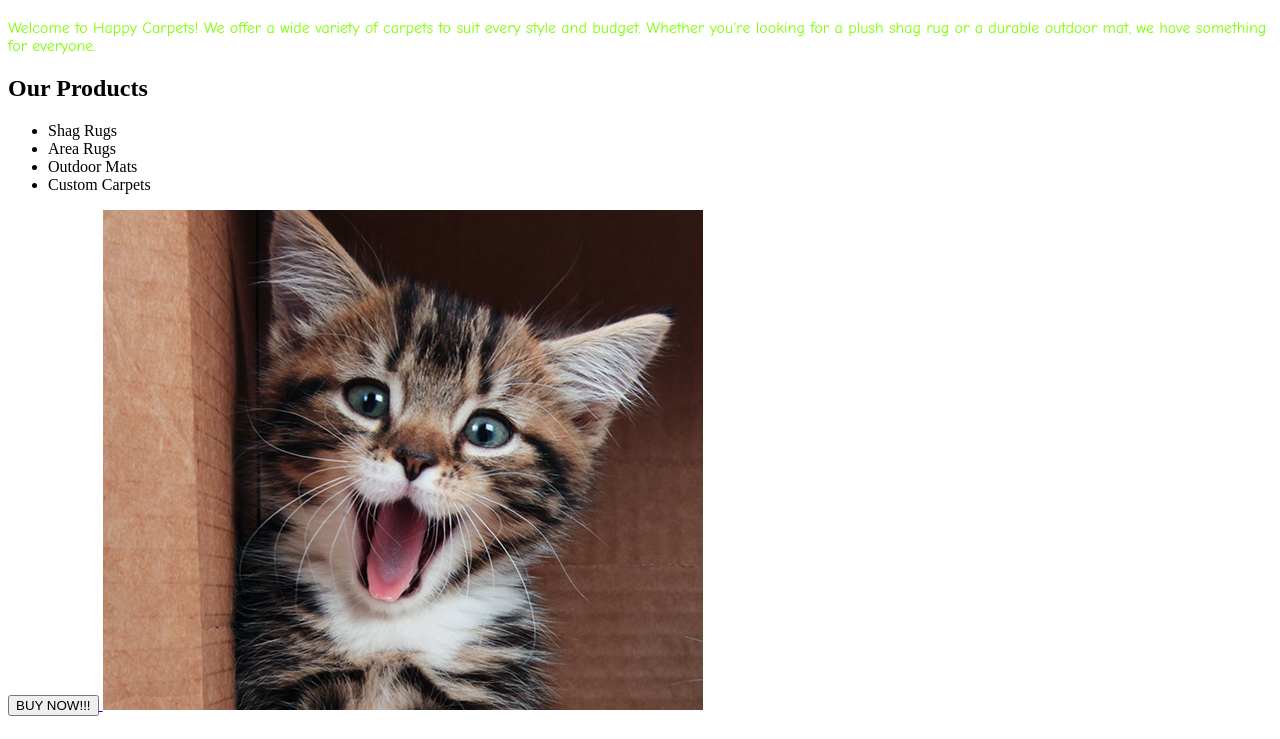
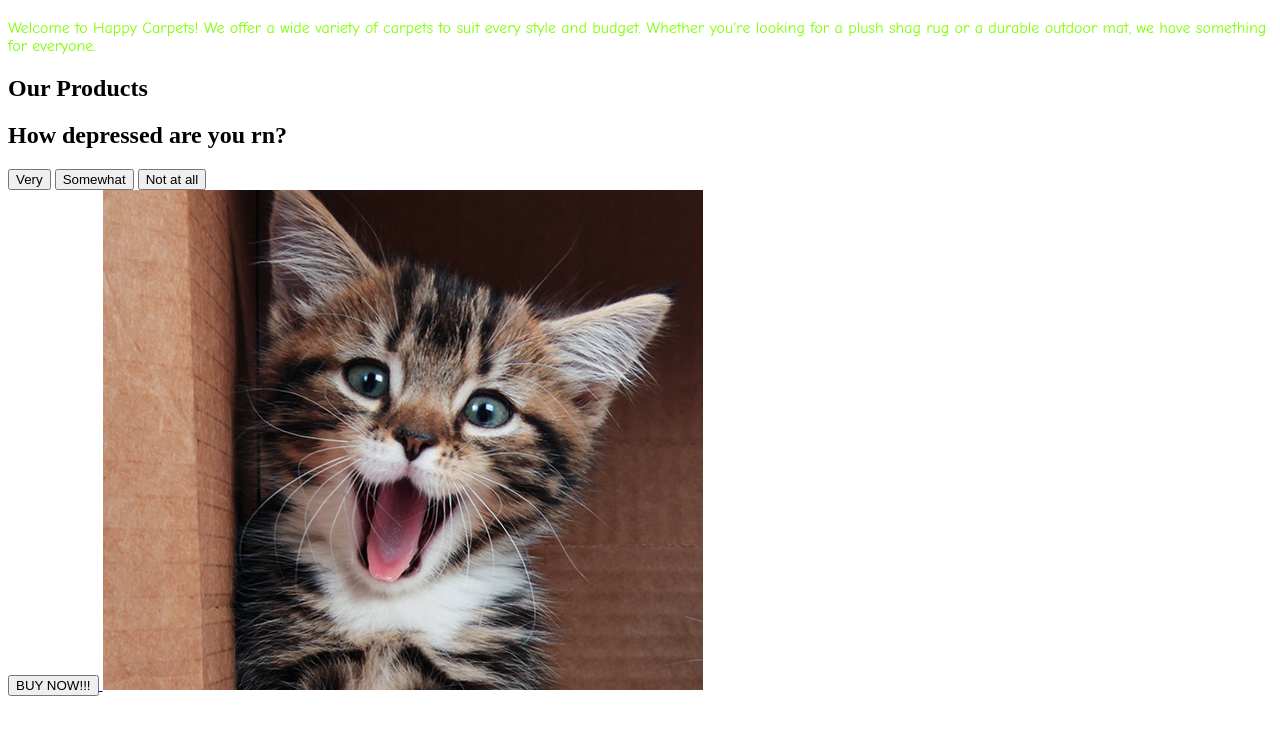
Before and after one commit to ThickHamm/Happy-Carpets, a plain HTML site: page index.html in a window 1280 px wide. Shown: the part 61-800 px from the top of the page. Drawn offline with Linux system fonts and the light colour scheme.

Commit message:
Depression

```diff
--- a/index.html
+++ b/index.html
@@ -9,12 +9,12 @@
     <h1>Happy Carpets</h1>
     <p style="font-family: comic sans ms; color: chartreuse;">Welcome to Happy Carpets! We offer a wide variety of carpets to suit every style and budget. Whether you're looking for a plush shag rug or a durable outdoor mat, we have something for everyone.</p>
     <h2>Our Products</h2>
-    <ul>
-        <li>Shag Rugs</li>
-        <li>Area Rugs</li>
-        <li>Outdoor Mats</li>
-        <li>Custom Carpets</li>
-    </ul>
+    <div class="quiz">
+        <h2>How depressed are you rn?</h2>
+        <button onclick="alert('You are very depressed!')">Very</button>
+        <button onclick="alert('You are somewhat depressed!')">Somewhat</button>
+        <button onclick="alert('You are not depressed at all!')">Not at all</button>
+    </div>
     <a href="https://encrypted-tbn0.gstatic.com/images?q=tbn:ANd9GcRJpyQq5LhLqJkM4iSdsvBt-WWe3WBZbRK6AA&s">
         <button>
             BUY NOW!!!
```
